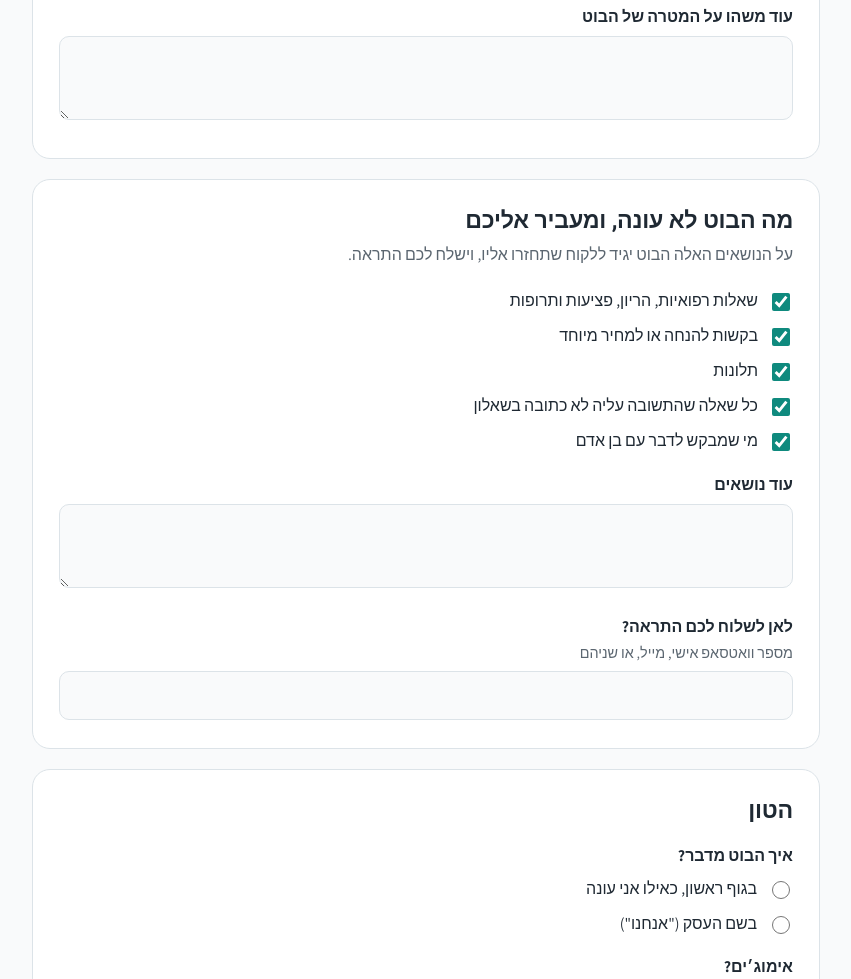
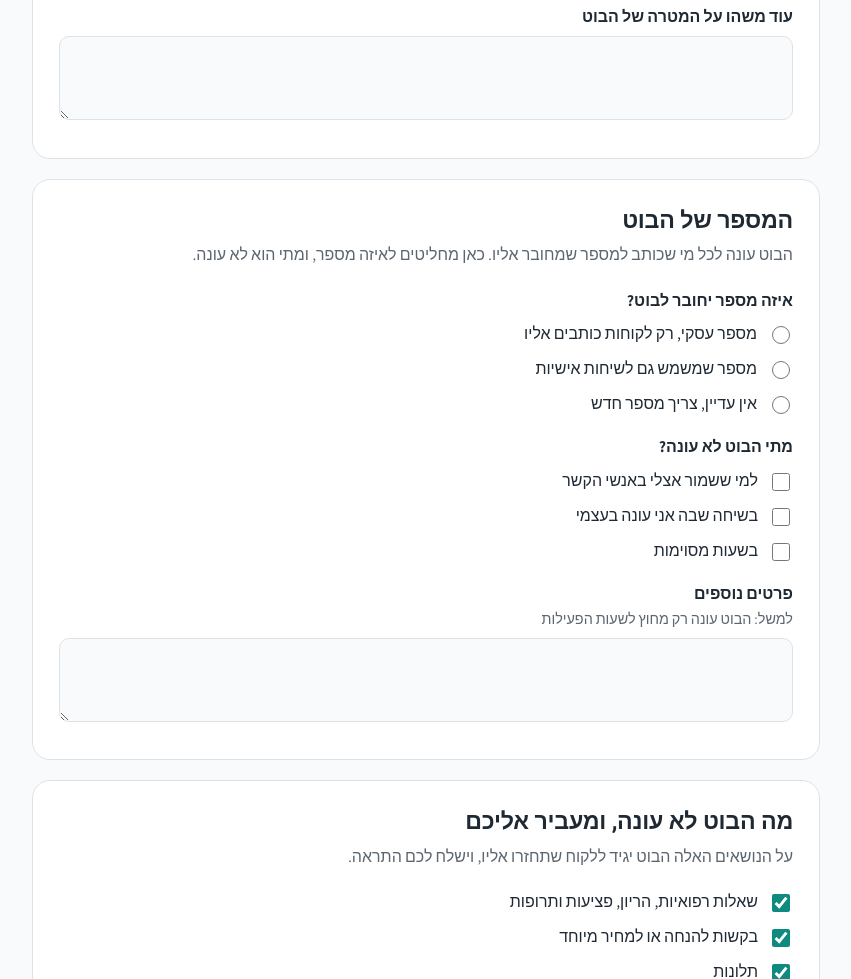
Before and after one commit to roeig9/landing_pages, a plain HTML site: page intake/index.html in a window 1280 px wide. Shown: the part 6282-7261 px from the top of the page, without its empty margins (214-1065 px from the left). Drawn offline with Linux system fonts and the light colour scheme.

Commit message:
Intake: which number the bot runs on, and when it stays silent
Co-Authored-By: Claude Opus 5.5 <noreply@anthropic.com>
Claude-Session: https://claude.ai/code/session_01HnzTD7fX55bAwyP82xEo2n

```diff
--- a/intake/index.html
+++ b/intake/index.html
@@ -58,7 +58,7 @@ input:focus,textarea:focus,select:focus{outline:none;border-color:var(--lime);bo
 .add:hover{background:var(--glow)}
 .checks label,.radios label{font-weight:400;display:flex;gap:10px;align-items:flex-start;margin:0 0 8px}
 .checks input,.radios input{margin-top:6px;accent-color:var(--ok);width:18px;height:18px;flex:none}
-.radios .q{font-weight:700;font-size:1rem;display:block;margin-bottom:6px}
+.radios .q,.checks .q{font-weight:700;font-size:1rem;display:block;margin-bottom:6px}
 .req{color:var(--bad)}
 .consent{background:var(--surface);border:1px solid var(--line);border-radius:18px;padding:18px 26px;margin:0 0 24px}
 .consent label{font-weight:400;display:flex;gap:10px;align-items:flex-start;margin:0}
@@ -160,6 +160,22 @@ input:focus,textarea:focus,select:focus{outline:none;border-color:var(--lime);bo
       <div class="f"><label for="g_other">עוד משהו על המטרה של הבוט</label><textarea id="g_other" data-k="goal.other"></textarea></div>
     </div>
 
+    <div class="card" role="group" aria-label="המספר של הבוט">
+      <h2>המספר של הבוט</h2>
+      <p class="why">הבוט עונה לכל מי שכותב למספר שמחובר אליו. כאן מחליטים לאיזה מספר, ומתי הוא לא עונה.</p>
+      <div class="f radios"><span class="q">איזה מספר יחובר לבוט?</span>
+        <label><input type="radio" name="waNumber" value="מספר עסקי, רק לקוחות כותבים אליו"> מספר עסקי, רק לקוחות כותבים אליו</label>
+        <label><input type="radio" name="waNumber" value="מספר שמשמש גם לשיחות אישיות"> מספר שמשמש גם לשיחות אישיות</label>
+        <label><input type="radio" name="waNumber" value="אין עדיין, צריך מספר חדש"> אין עדיין, צריך מספר חדש</label>
+      </div>
+      <div class="checks f" id="silenceItems"><span class="q">מתי הבוט לא עונה?</span>
+        <label><input type="checkbox" value="למי ששמור אצלי באנשי הקשר"> למי ששמור אצלי באנשי הקשר</label>
+        <label><input type="checkbox" value="בשיחה שבה אני עונה בעצמי"> בשיחה שבה אני עונה בעצמי</label>
+        <label><input type="checkbox" value="בשעות מסוימות"> בשעות מסוימות</label>
+      </div>
+      <div class="f"><label for="n_other">פרטים נוספים<span class="hint">למשל: הבוט עונה רק מחוץ לשעות הפעילות</span></label><textarea id="n_other" data-k="number.other"></textarea></div>
+    </div>
+
     <div class="card" role="group" aria-label="מה הבוט לא עונה, ומעביר אליכם">
       <h2>מה הבוט לא עונה, ומעביר אליכם</h2>
       <p class="why">על הנושאים האלה הבוט יגיד ללקוח שתחזרו אליו, וישלח לכם התראה.</p>
@@ -255,6 +271,9 @@ input:focus,textarea:focus,select:focus{outline:none;border-color:var(--lime);bo
     form.querySelectorAll('[data-k]').forEach(el => setPath(data, el.dataset.k, el.value.trim()));
     data.services = [...servicesEl.querySelectorAll('.service')].map(b => { const s = {}; b.querySelectorAll('[data-s]').forEach(el => { s[el.dataset.s] = el.value.trim(); }); return s; });
     data.faq = [...faqEl.querySelectorAll('.faq')].map(b => { const f = {}; b.querySelectorAll('[data-q]').forEach(el => { f[el.dataset.q] = el.value.trim(); }); return f; });
+    data.number = data.number || {};
+    data.number.type = (form.querySelector('input[name=waNumber]:checked') || {}).value || '';
+    data.number.silence = [...document.querySelectorAll('#silenceItems input:checked')].map(c => c.value);
     data.goal = data.goal || {};
     data.goal.items = [...document.querySelectorAll('#goalItems input:checked')].map(c => c.value);
     data.escalate = data.escalate || {};
@@ -277,6 +296,7 @@ input:focus,textarea:focus,select:focus{outline:none;border-color:var(--lime);bo
     faq.forEach(addFaq);
     if (!d) return;
     form.querySelectorAll('[data-k]').forEach(el => { const v = getPath(d, el.dataset.k); if (typeof v === 'string') el.value = v; });
+    if (d.number) { form.querySelectorAll('input[name=waNumber]').forEach(r => { r.checked = r.value === d.number.type; }); if (Array.isArray(d.number.silence)) document.querySelectorAll('#silenceItems input').forEach(c => { c.checked = d.number.silence.includes(c.value); }); }
     if (d.goal && Array.isArray(d.goal.items)) document.querySelectorAll('#goalItems input').forEach(c => { c.checked = d.goal.items.includes(c.value); });
     if (d.escalate && Array.isArray(d.escalate.items)) document.querySelectorAll('#escItems input').forEach(c => { c.checked = d.escalate.items.includes(c.value); });
     if (d.tone) {
```
